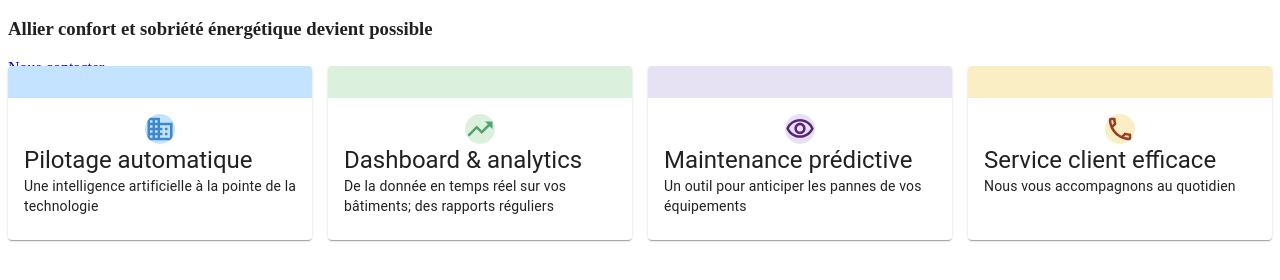
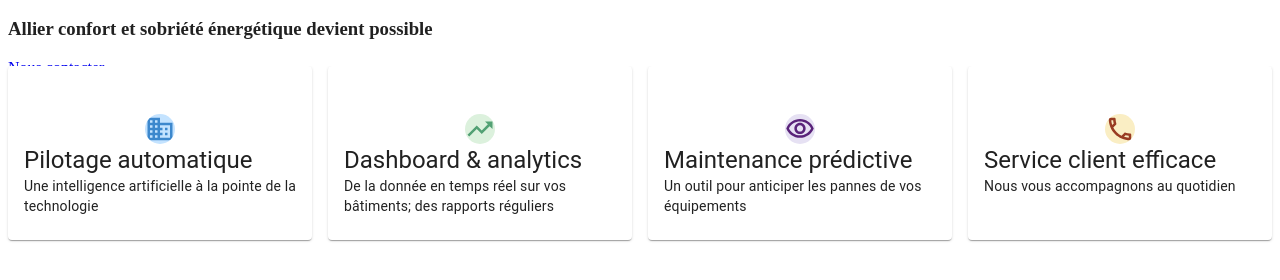
Before and after one commit to Deimokle/a-grid, a Gatsby site: page / in a window 1280 px wide. Shown: the part 180-460 px from the top of the page. Built offline with nearby package versions, Linux system fonts and the light colour scheme; Gatsby itself is replaced by a stand-in of ours.

Commit message:
change color

```diff
--- a/src/components/widget.js
+++ b/src/components/widget.js
@@ -45,7 +45,7 @@ const Widget = () => {
       {widgets.map(({color, backgroundColor, ...w}, i) => (
         <Grid key={i} item xs={3}>
           <Card style={{ height: '100%' }}>
-            <CardHeader style={{ backgroundColor }} />
+            <CardHeader style={{ color }} />
             <CardContent>
               <w.icon style={{color, backgroundColor, display: 'block', margin: 'auto', borderRadius: 50, height: 30, width: 30}} />
               <Typography variant={"h5"} component="div">
```
